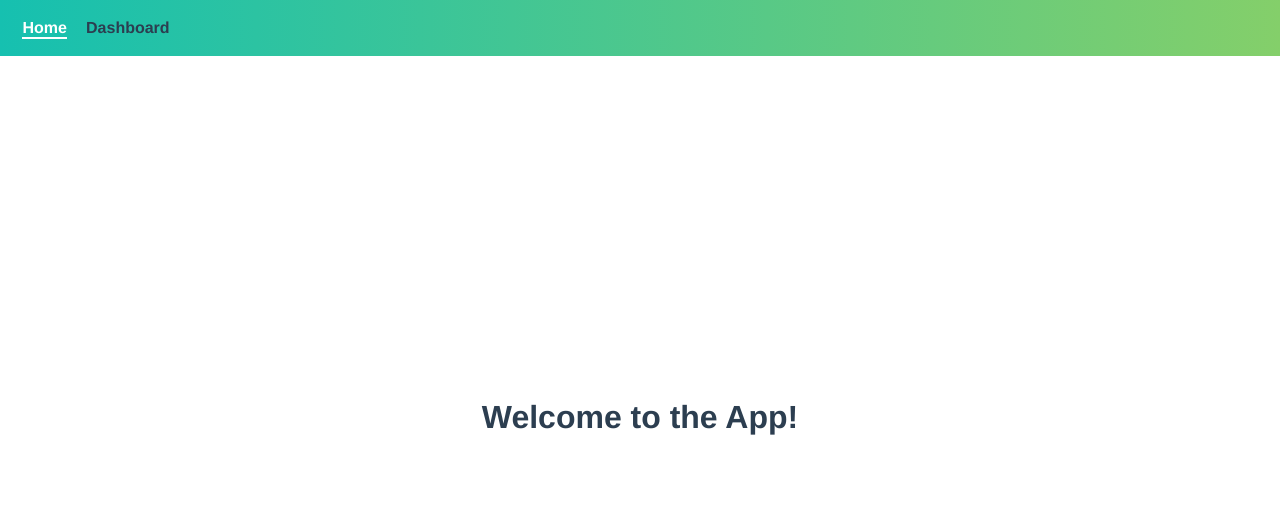
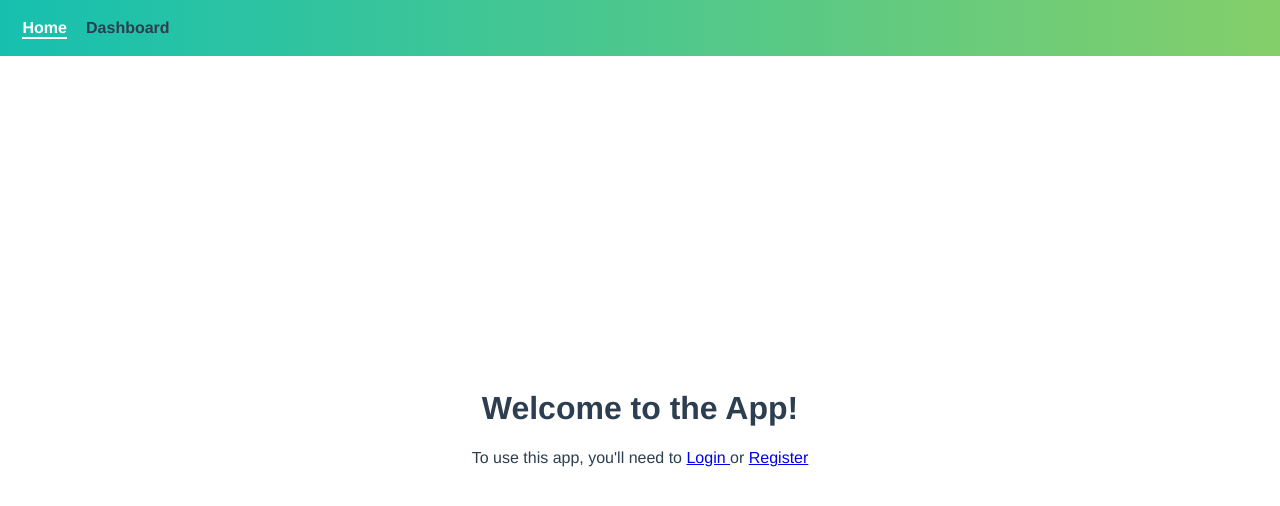
Before and after one commit to AliciadW/token-based-authentication, a Vue app: page / in a window 1280 px wide. Shown: the top 506 px of the page. Built offline with nearby package versions, Linux system fonts and the light colour scheme.

Commit message:
Lesson 4 - 2

```diff
--- a/src/views/Home.vue
+++ b/src/views/Home.vue
@@ -1,6 +1,16 @@
 <template>
   <div class="home">
     <h1>Welcome to the App!</h1>
+    <div>
+      To use this app, you'll need to
+      <router-link to="login">
+        Login
+      </router-link>
+      or
+      <router-link to="register">
+        Register
+      </router-link>
+    </div>
   </div>
 </template>
 
```
